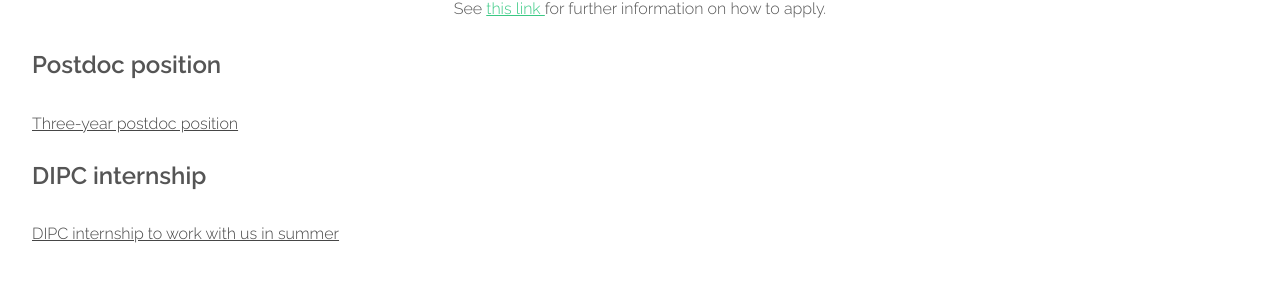
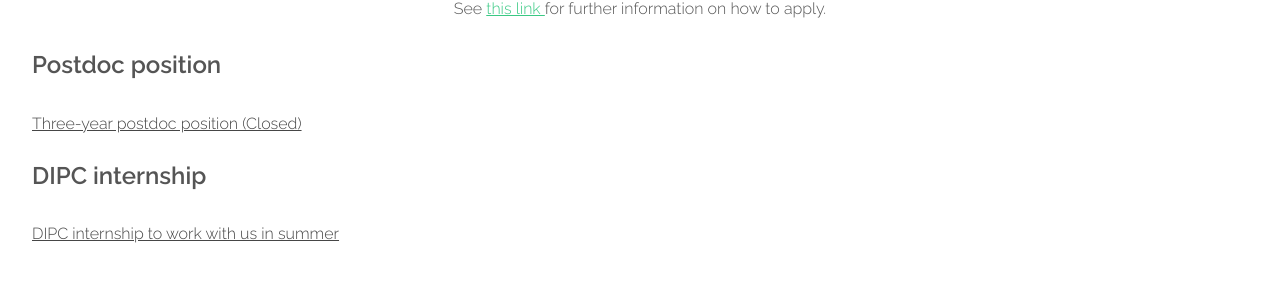
Before and after one commit to old-jekyll-templates/Horizons-Jekyll-Theme, a Jekyll site: the page built from openings.html, in a window 1280 px wide and 900 px high, scrolled down 1300 px. Shown: the part 146-453 px from the top of the window. Built offline with Jekyll 4.4.1, drawn with Linux system fonts in a browser that asks for light colours.

Commit message:
Update openings.html

```diff
--- a/openings.html
+++ b/openings.html
@@ -14,7 +14,7 @@ layout: main
 							<h2>Postdoc position</h2>
 						</header>
 						<ul class="default">
-							<li><a href="#">Three-year postdoc position</a></li>
+							<li><a href="#">Three-year postdoc position (Closed)</a></li>
 						</ul>
 					</section>
 					  <section>
```
